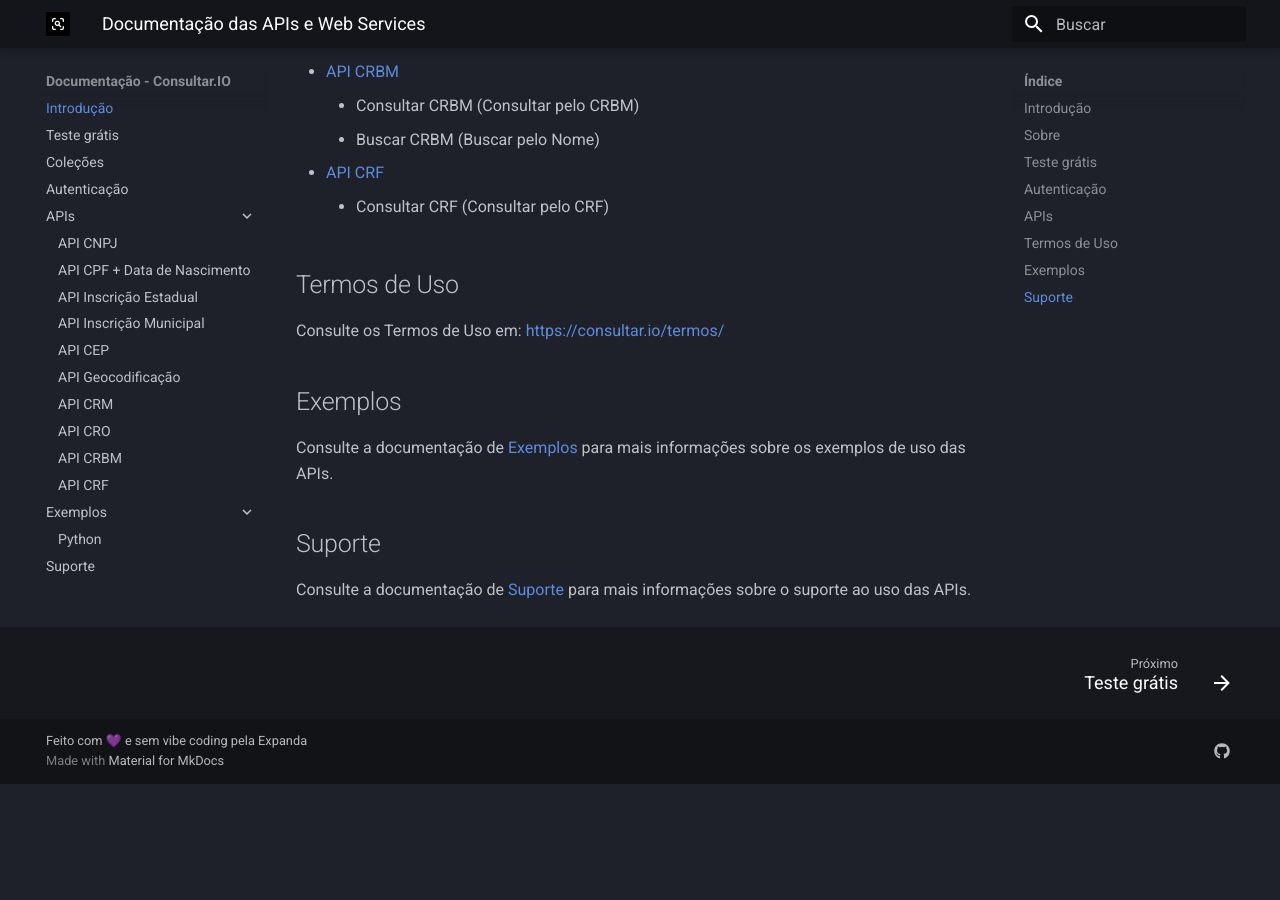
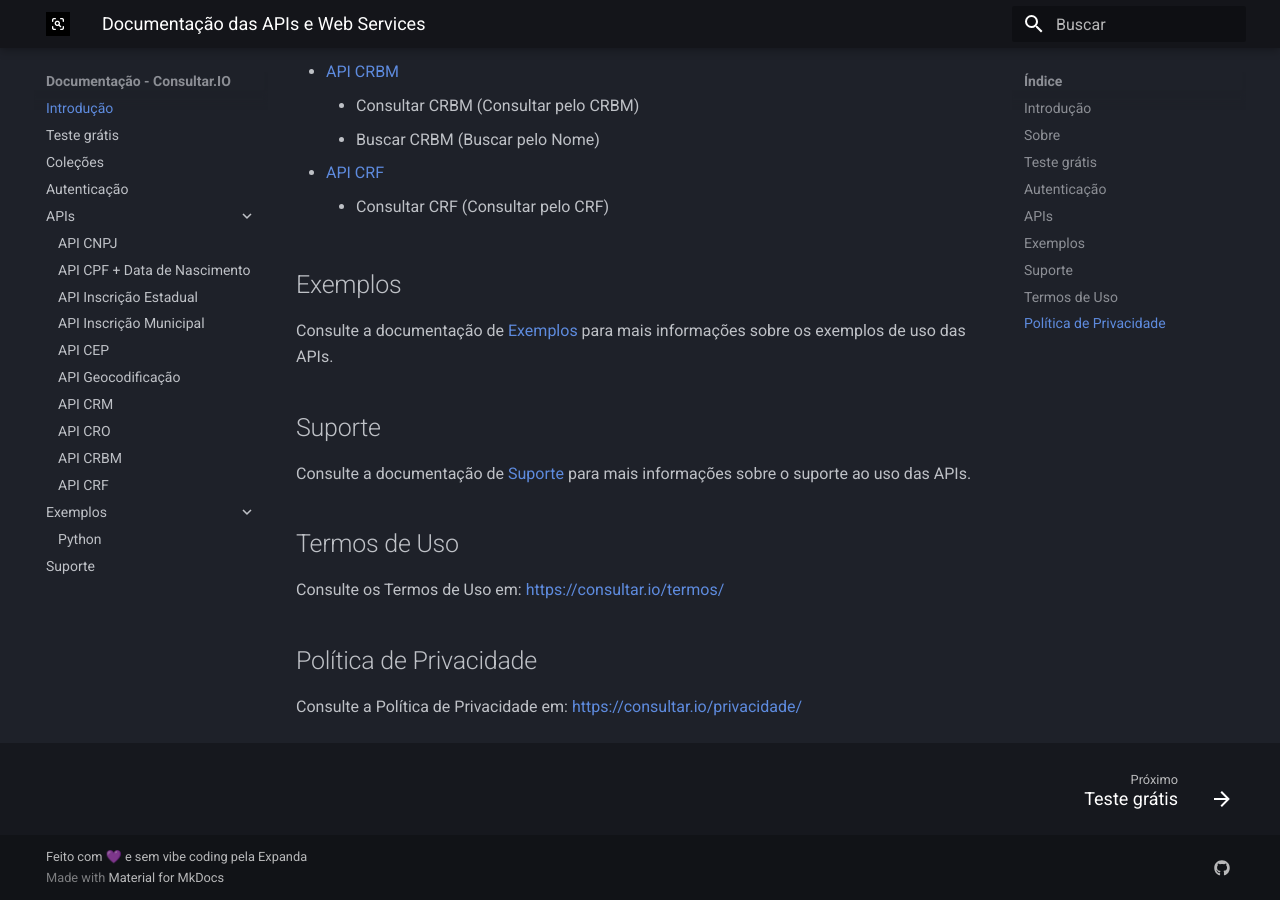
Before and after one commit to consultar-io/docs, an MkDocs documentation site: the page built from docs/index.md, in a window 1280 px wide and 900 px high, scrolled down 1761 px. Built offline with MkDocs 1.6.1 and Material for MkDocs 9.7.7, drawn with Linux system fonts in a browser that asks for light colours; before the commit the page ends 2545 px from its top, so only the background shows below that.

Commit message:
Reorganize documentation by moving the "Termos de Uso" section and adding a new "Política de Privacidade" section in index.md, improving clarity and accessibility of important legal information.

```diff
--- a/docs/index.md
+++ b/docs/index.md
@@ -74,3 +70,11 @@ Consulte a documentação de [Exemplos](./exemplos/index.md) para mais informaç
 ## Suporte
 
 Consulte a documentação de [Suporte](./suporte.md) para mais informações sobre o suporte ao uso das APIs.
+
+## Termos de Uso
+
+Consulte os Termos de Uso em: [https://consultar.io/termos/](https://consultar.io/termos/?utm_source=docs&utm_medium=referral&utm_campaign=teste-gratis)
+
+## Política de Privacidade
+
+Consulte a Política de Privacidade em: [https://consultar.io/privacidade/](https://consultar.io/politica-de-privacidade/?utm_source=docs&utm_medium=referral&utm_campaign=teste-gratis)
```
Also changed, not shown: other parts of docs/index.md (+0 -4 lines).
